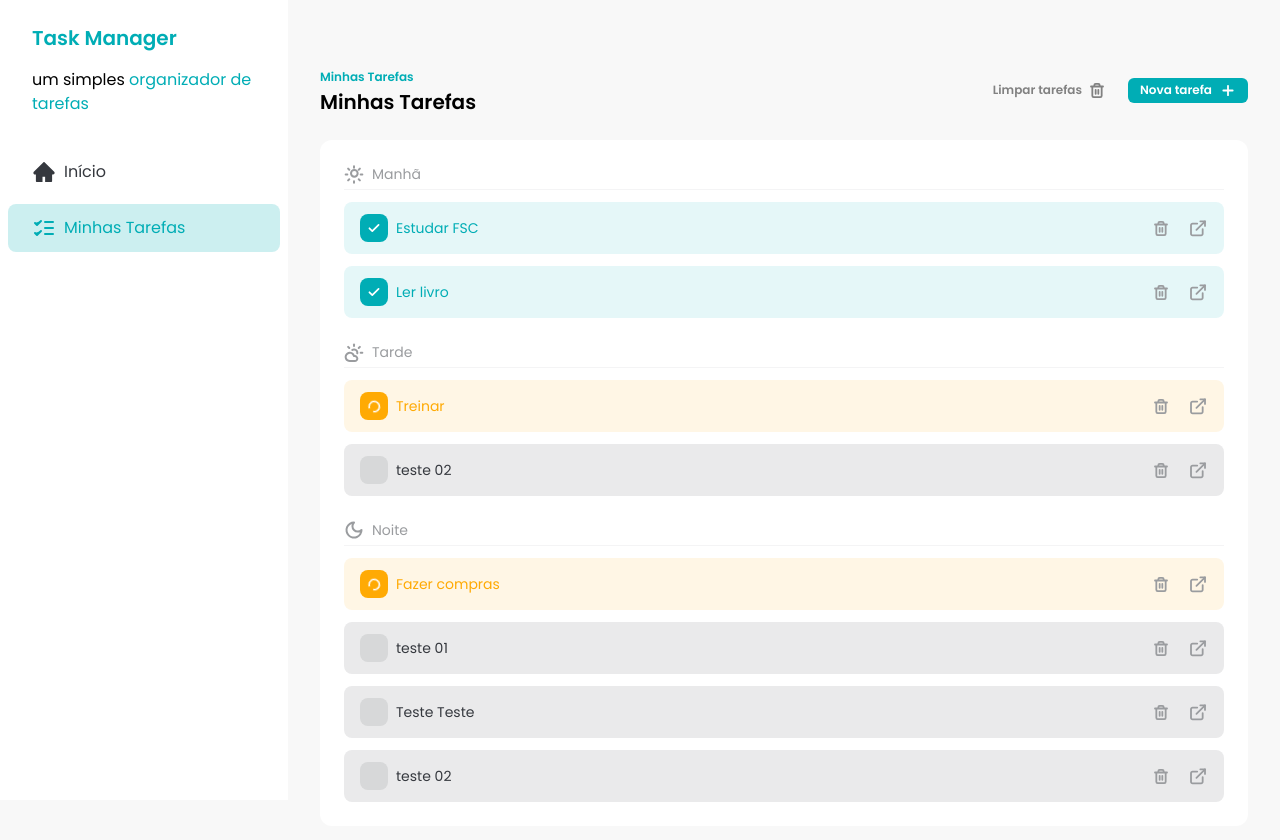
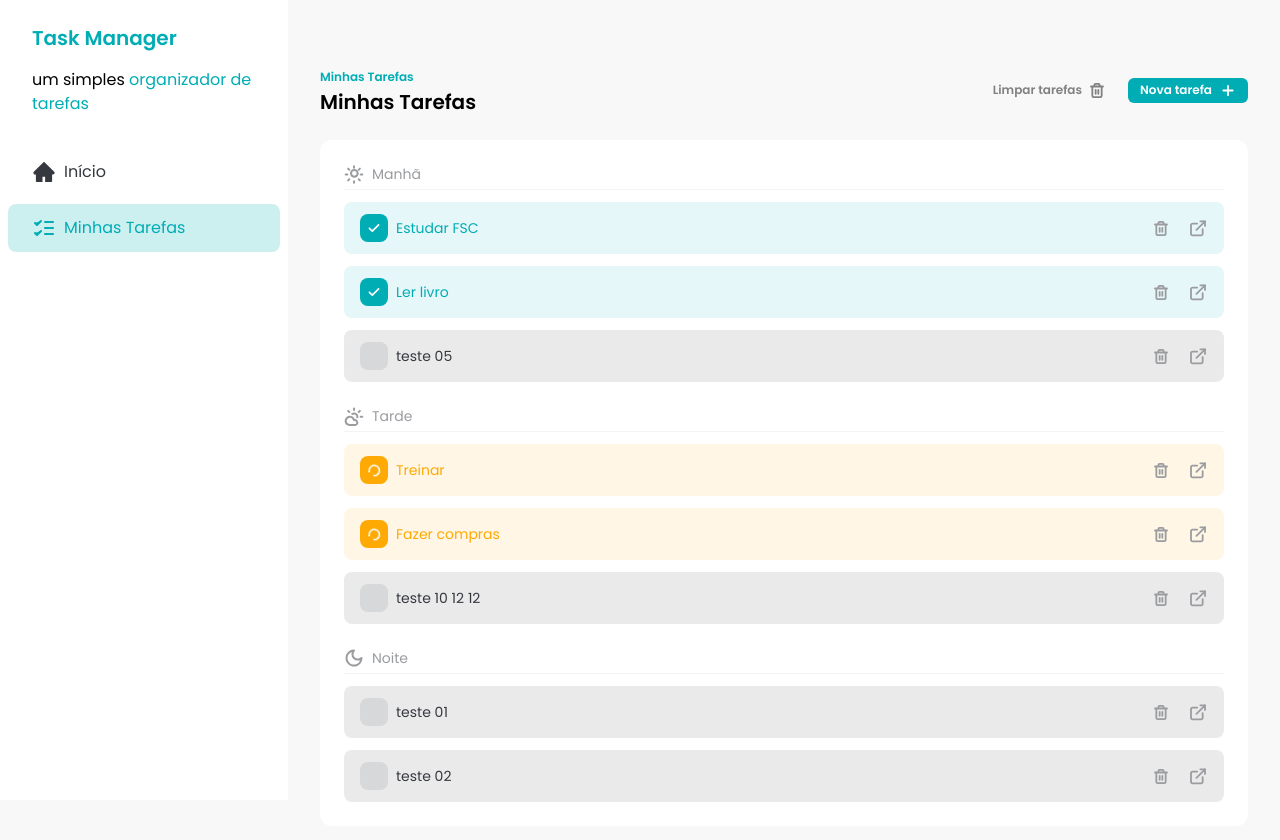
Before and after one commit to Luca-Sousa/fsc-todo-app, a React (Vite) app: page / in a window 1280 px wide. Shown: the top 840 px of the page. Built offline with nearby package versions, Linux system fonts and the light colour scheme; data requests are answered from the project's data file.

Commit message:
feat:  add react query to our application

```diff
--- a/db.json
+++ b/db.json
@@ -25,7 +25,7 @@
       "id": "4",
       "title": "Fazer compras",
       "description": "Comprar os ingredientes para o jantar",
-      "time": "evening",
+      "time": "afternoon",
       "status": "in_progress"
     },
     {
@@ -36,25 +36,25 @@
       "status": "not_started"
     },
     {
-      "id": "065456d9-96bc-491a-9a7f-e991f9d6ee0c",
-      "title": "Teste    Teste",
-      "time": "evening",
-      "description": "Teste    Teste Teste    TesteTeste    TesteTeste    Teste",
-      "status": "not_started"
-    },
-    {
-      "id": "31eb3151-638d-4653-a473-06bd8ed26e5c",
-      "title": "teste 02",
-      "time": "afternoon",
-      "description": "teste 02",
-      "status": "not_started"
-    },
-    {
       "id": "6b785bd2-4262-4080-89c5-e7912db00435",
       "title": "teste 02",
       "time": "evening",
       "description": "teste 02",
       "status": "not_started"
+    },
+    {
+      "id": "bc9a3b23-2af0-4bfa-a064-9f9de705cb1c",
+      "title": "teste 05",
+      "time": "morning",
+      "description": "teste 05",
+      "status": "not_started"
+    },
+    {
+      "id": "a48327a4-a09a-46f5-b02f-a7208e4d810d",
+      "title": "teste 10 12 12",
+      "time": "afternoon",
+      "description": "teste",
+      "status": "not_started"
     }
   ]
 }
--- a/package.json
+++ b/package.json
@@ -11,6 +11,7 @@
     "prepare": "husky"
   },
   "dependencies": {
+    "@tanstack/react-query": "^5.51.21",
     "json-server": "^1.0.0-beta.1",
     "prop-types": "^15.8.1",
     "react": "^18.2.0",
--- a/src/components/AddTaskDialog.jsx
+++ b/src/components/AddTaskDialog.jsx
@@ -1,5 +1,6 @@
 import "./AddTaskDialog.css"
 
+import { useMutation, useQueryClient } from "@tanstack/react-query"
 import PropTypes from "prop-types"
 import { useRef } from "react"
 import { createPortal } from "react-dom"
@@ -13,7 +14,23 @@ import Button from "./Button"
 import Input from "./Input"
 import TimeSelect from "./TimeSelect"
 
-const AddTaskDialog = ({ isOpen, handleClose, onSubmitSucess }) => {
+const AddTaskDialog = ({ isOpen, handleClose }) => {
+  const nodeRef = useRef()
+  const queryClient = useQueryClient()
+
+  const { mutate } = useMutation({
+    mutationKey: "addTask",
+    mutationFn: async (task) => {
+      const response = await fetch("http://localhost:3000/tasks", {
+        method: "POST",
+        body: JSON.stringify(task),
+      })
+
+      if (!response.ok) throw new Error()
+      return response.json()
+    },
+  })
+
   const {
     register,
     formState: { errors, isSubmitting },
@@ -27,8 +44,6 @@ const AddTaskDialog = ({ isOpen, handleClose, onSubmitSucess }) => {
     },
   })
 
-  const nodeRef = useRef()
-
   const handleSaveClick = async (data) => {
     const task = {
       id: v4(),
@@ -38,23 +53,22 @@ const AddTaskDialog = ({ isOpen, handleClose, onSubmitSucess }) => {
       status: "not_started",
     }
 
-    const response = await fetch("http://localhost:3000/tasks", {
-      method: "POST",
-      body: JSON.stringify(task),
+    mutate(task, {
+      onSuccess: () => {
+        queryClient.setQueryData("tasks", (oldTasks) => {
+          return [...oldTasks, task]
         })
-
-    if (!response.ok) {
-      return toast.error(
-        "Erro ao adicionar a tarefa. Por favor, tente novamente."
-      )
-    }
-
-    onSubmitSucess(task)
+        toast.success("Tarefa adicionada com sucesso!")
         handleClose()
         reset({
           title: "",
           time: "morning",
           description: "",
+        })
+      },
+      onError: () => {
+        toast.error("Erro ao adicionar a tarefa. Por favor, tente novamente.")
+      },
     })
   }
 
--- a/src/components/TaskItem.jsx
+++ b/src/components/TaskItem.jsx
@@ -1,29 +1,36 @@
+import { useMutation, useQueryClient } from "@tanstack/react-query"
 import PropTypes from "prop-types"
-import { useState } from "react"
 import { Link } from "react-router-dom"
 import { toast } from "sonner"
 
 import { CheckIcon, DetailsIcon, LoaderIcon, TrashIcon } from "../assets/icons"
 import Button from "./Button"
 
-const TaskItem = ({ task, handleCheckboxClick, onDeleteSucess }) => {
-  const [deleteIsLoading, setDeleteIsLoading] = useState(false)
+const TaskItem = ({ task, handleCheckboxClick }) => {
+  const queryClient = useQueryClient()
+  const { mutate, isPending } = useMutation({
+    mutationKey: ["deleteTask", task.id],
+    mutationFn: async () => {
+      const response = await fetch(`http://localhost:3000/tasks/${task.id}`, {
+        method: "DELETE",
+      })
+
+      return response.json()
+    },
+  })
 
   const handleDeleteClick = async () => {
-    setDeleteIsLoading(true)
-
-    const response = await fetch(`http://localhost:3000/tasks/${task.id}`, {
-      method: "DELETE",
+    mutate(undefined, {
+      onSuccess: () => {
+        queryClient.setQueryData("tasks", (currentTasks) => {
+          return currentTasks.filter((oldTask) => oldTask.id !== task.id)
+        })
+        toast.success("Tarefa deletada com sucesso!")
+      },
+      onError: () => {
+        toast.error("Erro ao deletar tarefa!")
+      },
     })
-
-    if (!response.ok) {
-      setDeleteIsLoading(false)
-      return toast.error(
-        "Erro ao deletar a tarefa. Por favor, tente novamente."
-      )
-    }
-    onDeleteSucess(task.id)
-    setDeleteIsLoading(false)
   }
 
   const getStatusClasses = () => {
@@ -64,12 +71,8 @@ const TaskItem = ({ task, handleCheckboxClick, onDeleteSucess }) => {
       </div>
 
       <div className="flex items-center gap-2">
-        <Button
-          color="ghost"
-          onClick={handleDeleteClick}
-          disabled={deleteIsLoading}
-        >
-          {deleteIsLoading ? (
+        <Button color="ghost" onClick={handleDeleteClick} disabled={isPending}>
+          {isPending ? (
             <LoaderIcon className="animate-spin text-brand-text-gray" />
           ) : (
             <TrashIcon className="text-brand-text-gray" />
--- a/src/components/Tasks.jsx
+++ b/src/components/Tasks.jsx
@@ -1,4 +1,5 @@
-import { useEffect, useState } from "react"
+import { useQuery, useQueryClient } from "@tanstack/react-query"
+import { useState } from "react"
 import { toast } from "sonner"
 
 import {
@@ -14,25 +15,22 @@ import TaskItem from "./TaskItem"
 import TasksSeparator from "./TasksSeparator"
 
 const Tasks = () => {
-  const [tasks, setTasks] = useState([])
-  const [addTaskDialogIsOpen, setAddTaskDialogIsOpen] = useState(false)
-
-  useEffect(() => {
-    const fetchTasks = async () => {
+  const queryClient = useQueryClient()
+  const { data: tasks } = useQuery({
+    queryKey: "tasks",
+    queryFn: async () => {
       const response = await fetch("http://localhost:3000/tasks", {
         method: "GET",
       })
+      const tasks = await response.json()
+      return tasks
+    },
+  })
+  const [addTaskDialogIsOpen, setAddTaskDialogIsOpen] = useState(false)
 
-      const tasks = await response.json()
-      setTasks(tasks)
-    }
-
-    fetchTasks()
-  }, [])
-
-  const morningTasks = tasks.filter((task) => task.time === "morning")
-  const afternoonTasks = tasks.filter((task) => task.time === "afternoon")
-  const eveningTasks = tasks.filter((task) => task.time === "evening")
+  const morningTasks = tasks?.filter((task) => task.time === "morning")
+  const afternoonTasks = tasks?.filter((task) => task.time === "afternoon")
+  const eveningTasks = tasks?.filter((task) => task.time === "evening")
 
   const handleTaskCheckboxClick = (taskId) => {
     const newTasks = tasks.map((task) => {
@@ -57,18 +55,7 @@ const Tasks = () => {
 
       return task
     })
-    setTasks(newTasks)
-  }
-
-  const onSubmitTaskSucess = async (newTask) => {
-    setTasks([...tasks, newTask])
-    toast.success("Tarefa adicionada com sucesso!")
-  }
-
-  const onDeleteTaskSucess = async (taskId) => {
-    const newTasks = tasks.filter((task) => task.id !== taskId)
-    setTasks(newTasks)
-    toast.success("Tarefa deletada com sucesso!")
+    queryClient.setQueryData("tasks", newTasks)
   }
 
   return (
@@ -95,7 +82,6 @@ const Tasks = () => {
           <AddTaskDialog
             isOpen={addTaskDialogIsOpen}
             handleClose={() => setAddTaskDialogIsOpen(false)}
-            onSubmitSucess={onSubmitTaskSucess}
           />
         </div>
       </div>
@@ -103,51 +89,48 @@ const Tasks = () => {
       <div className="space-y-6 rounded-xl bg-white p-6">
         <div className="space-y-3">
           <TasksSeparator title="Manhã" icon={<SunIcon />} />
-          {morningTasks.length === 0 && (
+          {morningTasks?.length === 0 && (
             <p className="text-sm text-brand-text-gray">
               Nenhuma tarefa cadastrada para o período da manhã.
             </p>
           )}
-          {morningTasks.map((task) => (
+          {morningTasks?.map((task) => (
             <TaskItem
               key={task.id}
               task={task}
               handleCheckboxClick={handleTaskCheckboxClick}
-              onDeleteSucess={onDeleteTaskSucess}
             />
           ))}
         </div>
 
         <div className="space-y-3">
           <TasksSeparator title="Tarde" icon={<CloudSunIcon />} />
-          {afternoonTasks.length === 0 && (
+          {afternoonTasks?.length === 0 && (
             <p className="text-sm text-brand-text-gray">
               Nenhuma tarefa cadastrada para o período da tarde.
             </p>
           )}
-          {afternoonTasks.map((task) => (
+          {afternoonTasks?.map((task) => (
             <TaskItem
               key={task.id}
               task={task}
               handleCheckboxClick={handleTaskCheckboxClick}
-              onDeleteSucess={onDeleteTaskSucess}
             />
           ))}
         </div>
 
         <div className="space-y-3">
           <TasksSeparator title="Noite" icon={<MoonIcon />} />
-          {eveningTasks.length === 0 && (
+          {eveningTasks?.length === 0 && (
             <p className="text-sm text-brand-text-gray">
               Nenhuma tarefa cadastrada para o período da noite.
             </p>
           )}
-          {eveningTasks.map((task) => (
+          {eveningTasks?.map((task) => (
             <TaskItem
               key={task.id}
               task={task}
               handleCheckboxClick={handleTaskCheckboxClick}
-              onDeleteSucess={onDeleteTaskSucess}
             />
           ))}
         </div>
--- a/src/main.jsx
+++ b/src/main.jsx
@@ -1,12 +1,15 @@
 import "./index.css"
 
+import { QueryClient, QueryClientProvider } from "@tanstack/react-query"
 import React from "react"
 import ReactDOM from "react-dom/client"
 import { createBrowserRouter, RouterProvider } from "react-router-dom"
 import { Toaster } from "sonner"
 
 import App from "./App"
-import TaskDetailsPage from "./pages/task-details"
+import TaskDetailsPage from "./pages/TaskDetails"
+
+const queryClient = new QueryClient()
 
 const router = createBrowserRouter([
   {
@@ -21,6 +24,7 @@ const router = createBrowserRouter([
 
 ReactDOM.createRoot(document.getElementById("root")).render(
   <React.StrictMode>
+    <QueryClientProvider client={queryClient}>
       <Toaster
         toastOptions={{
           style: {
@@ -29,5 +33,6 @@ ReactDOM.createRoot(document.getElementById("root")).render(
         }}
       />
       <RouterProvider router={router} />
+    </QueryClientProvider>
   </React.StrictMode>
 )
--- a/src/pages/task-details.jsx
+++ b/src/pages/TaskDetails.jsx
@@ -1,4 +1,4 @@
-import { useEffect, useState } from "react"
+import { useMutation, useQuery, useQueryClient } from "@tanstack/react-query"
 import { useForm } from "react-hook-form"
 import { Link, useNavigate, useParams } from "react-router-dom"
 import { toast } from "sonner"
@@ -15,37 +15,47 @@ import Sidebar from "../components/sidebar"
 import TimeSelect from "../components/TimeSelect"
 
 const TaskDetailsPage = () => {
+  const queryClient = useQueryClient()
   const { taskId } = useParams()
-  const [task, setTask] = useState()
   const navigate = useNavigate()
-  const [deleteIsLoading, setDeleteIsLoading] = useState(false)
   const {
     register,
-    formState: { errors, isSubmitting },
+    formState: { errors },
     handleSubmit,
     reset,
   } = useForm()
 
-  useEffect(() => {
-    const fetchTasks = async () => {
+  const { data: task } = useQuery({
+    queryKey: ["task", taskId],
+    queryFn: async () => {
       const response = await fetch(`http://localhost:3000/tasks/${taskId}`, {
         method: "GET",
       })
 
       const data = await response.json()
-      setTask(data)
       reset(data)
-    }
+    },
+  })
 
-    fetchTasks()
-  }, [reset, taskId])
+  const { mutate: deleteTask, isPending: deleteTaskIsLoading } = useMutation({
+    mutationKey: ["deleteTask", taskId],
+    mutationFn: async () => {
+      const response = await fetch(`http://localhost:3000/tasks/${task.id}`, {
+        method: "DELETE",
+      })
 
-  const handleBackClick = () => {
-    navigate(-1)
-  }
+      if (!response.ok) throw new Error()
+      const deletedTask = await response.json()
+      queryClient.setQueryData("tasks", (oldTasks) => {
+        return oldTasks.filter((oldTask) => oldTask.id !== deletedTask.id)
+      })
+    },
+  })
 
-  const handleSaveClick = async (data) => {
-    const response = await fetch(`http://localhost:3000/tasks/${task.id}`, {
+  const { mutate: updateTask, isPending: updateTaskIsLoading } = useMutation({
+    mutationKey: ["UpdateTask", taskId],
+    mutationFn: async (data) => {
+      const response = await fetch(`http://localhost:3000/tasks/${taskId}`, {
         method: "PATCH",
         body: JSON.stringify({
           title: data.title.trim(),
@@ -54,34 +64,43 @@ const TaskDetailsPage = () => {
         }),
       })
 
-    if (!response.ok) {
-      return toast.error(
-        "Erro ao atualizar a tarefa. Por favor, tente novamente."
-      )
+      if (!response.ok) throw new Error()
+      const updatedTask = response.json()
+      queryClient.setQueriesData("tasks", (oldTasks) => {
+        return oldTasks.map((oldTask) => {
+          if (oldTask.id === taskId) return updatedTask
+
+          return oldTask
+        })
+      })
+    },
+  })
+
+  const handleBackClick = () => {
+    navigate(-1)
   }
 
-    const newTask = await response.json()
-    setTask(newTask)
+  const handleSaveClick = async (data) => {
+    updateTask(data, {
+      onSuccess: () => {
         toast.success("Tarefa atualizada com sucesso!")
+      },
+      onError: () => {
+        toast.error("Erro ao atualizar a tarefa.")
+      },
+    })
   }
 
   const handleDeleteCLick = async () => {
-    setDeleteIsLoading(true)
-
-    const response = await fetch(`http://localhost:3000/tasks/${task.id}`, {
-      method: "DELETE",
-    })
-
-    if (!response.ok) {
-      setDeleteIsLoading(false)
-      return toast.error(
-        "Erro ao deletar a tarefa. Por favor, tente novamente."
-      )
-    }
-
-    setDeleteIsLoading(false)
+    deleteTask(undefined, {
+      onSuccess: () => {
         toast.success("Tarefa deletada com sucesso!")
         navigate(-1)
+      },
+      onError: () => {
+        toast.error("Ocorreu um erro ao deletar a tarefa.")
+      },
+    })
   }
 
   return (
@@ -117,9 +136,9 @@ const TaskDetailsPage = () => {
             color="danger"
             className="h-fit self-end"
             onClick={handleDeleteCLick}
-            disabled={deleteIsLoading}
+            disabled={deleteTaskIsLoading}
           >
-            {deleteIsLoading ? (
+            {deleteTaskIsLoading ? (
               <LoaderIcon className="animate-spin" />
             ) : (
               <TrashIcon />
@@ -178,8 +197,14 @@ const TaskDetailsPage = () => {
           </div>
 
           <div className="flex w-full justify-end gap-3">
-            <Button size="large" disabled={isSubmitting} type="submit">
-              {isSubmitting && <LoaderIcon className="animate-spin" />}
+            <Button
+              size="large"
+              disabled={updateTaskIsLoading || deleteTaskIsLoading}
+              type="submit"
+            >
+              {(updateTaskIsLoading || deleteTaskIsLoading) && (
+                <LoaderIcon className="animate-spin" />
+              )}
               Salvar
             </Button>
           </div>
```
Also changed, not shown: 1 other file (tests, documents, lock files or other folders). Lines whose indentation alone changed are shown as unchanged.
